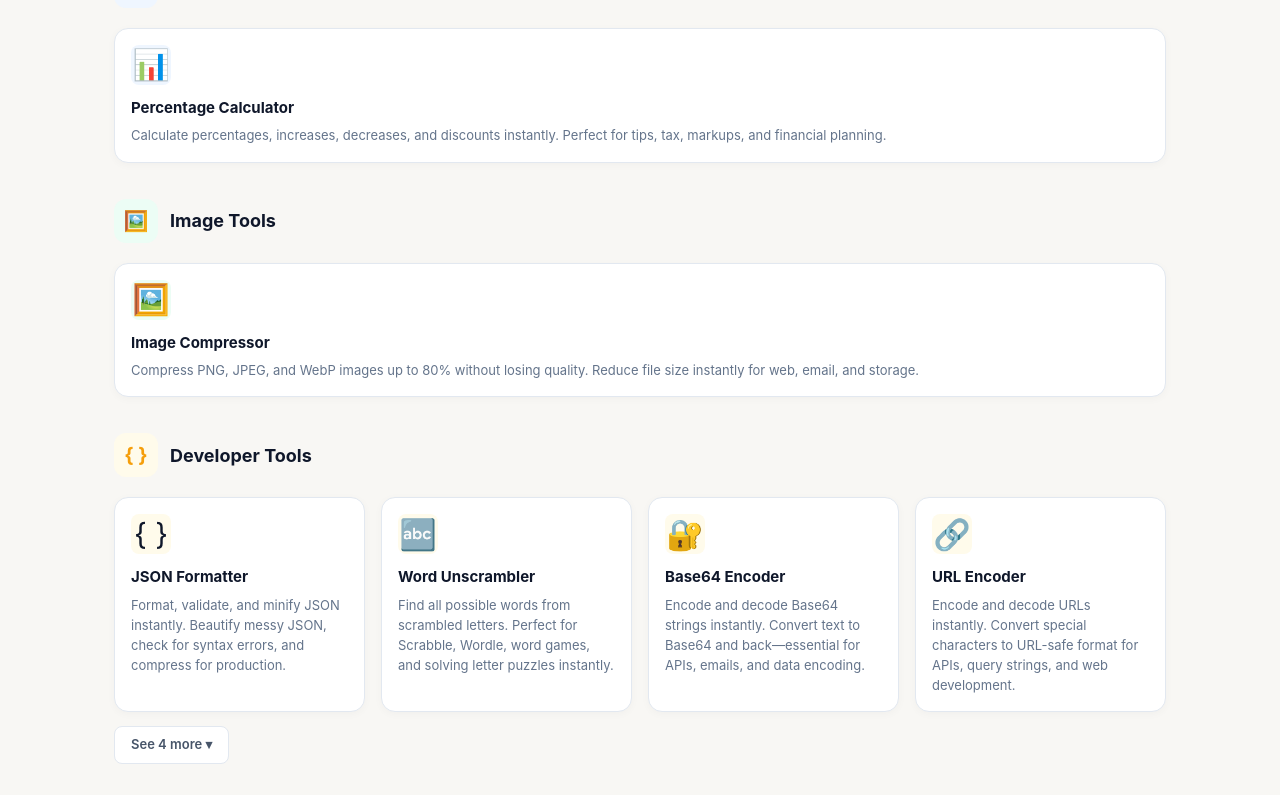
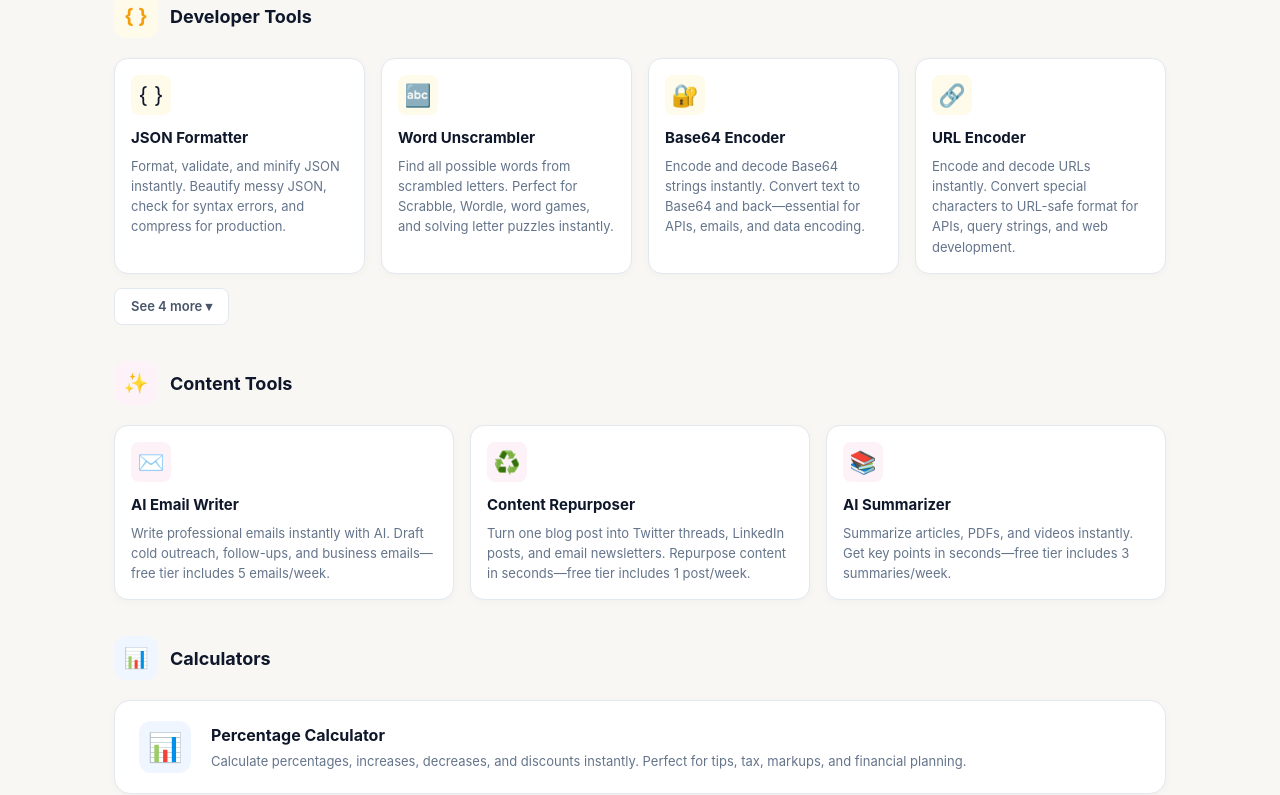
Before and after one commit to rakeshv02/tabutility-landing, a React (Vite) app: page / in a window 1280 px wide. Shown: the part 1045-1840 px from the top of the page. Built offline with nearby package versions, Linux system fonts and the light colour scheme.

Commit message:
Update App.jsx

```diff
--- a/src/App.jsx
+++ b/src/App.jsx
@@ -10,7 +10,7 @@ const colorMap = {
 };
 
 const faqs = [
-  { q: 'Are all tools truly free?',      a: 'Yes. All 10 utility tools are 100% free forever with no sign-up required. Our 3 hybrid tools (Email Writer, Content Repurposer, AI Summarizer) offer free tiers with optional paid upgrades for power users.' },
+  { q: 'Are all tools truly free?',      a: 'Yes. All 11 utility tools are 100% free forever with no sign-up required. Our 3 hybrid tools (Email Writer, Content Repurposer, AI Summarizer) offer free tiers with optional paid upgrades for power users.' },
   { q: 'Do you store my data?',          a: 'No. All utility tools run entirely in your browser—nothing is sent to our servers. We never store, log, or use your data. Hybrid tools store your preferences to improve results, but you can delete anytime.' },
   { q: 'Why are these tools free?',      a: "We believe useful tools should be accessible to everyone. We're supported by non-intrusive ads and optional subscriptions for advanced features. No tracking. No selling your data." },
   { q: 'How often are new tools added?', a: "We're building in public. New tools launch regularly as we identify problems worth solving. Follow us on Reddit and Indie Hackers for updates." },
@@ -18,14 +18,14 @@ const faqs = [
 ];
 
 const valueProps = [
-  { title: 'Private by Default', desc: 'Everything runs locally in your browser. No data leaves your machine.',                color: '#27C281', light: '#EEFBF5', emoji: '🔒' },
-  { title: '100% Free',          desc: 'No hidden fees, no credit card required. Free tools forever.',                        color: '#4B7FED', light: '#EEF1FF', emoji: '💰' },
-  { title: 'No Sign-up',         desc: 'Jump straight into solving your problem without creating an account.',                color: '#FF7A3B', light: '#FFF4EE', emoji: '🚀' },
-  { title: 'Built in Public',    desc: 'Follow the journey. See revenue, wins, and real numbers.',                            color: '#9B6EDE', light: '#F7F1FF', emoji: '📊' },
+  { title: 'Private by Default', desc: 'Everything runs locally in your browser. No data leaves your machine.',             color: '#27C281', light: '#EEFBF5', emoji: '🔒' },
+  { title: '100% Free',          desc: 'No hidden fees, no credit card required. Free tools forever.',                      color: '#4B7FED', light: '#EEF1FF', emoji: '💰' },
+  { title: 'No Sign-up',         desc: 'Jump straight into solving your problem without creating an account.',              color: '#FF7A3B', light: '#FFF4EE', emoji: '🚀' },
+  { title: 'Built in Public',    desc: 'Follow the journey. See revenue, wins, and real numbers.',                          color: '#9B6EDE', light: '#F7F1FF', emoji: '📊' },
 ];
 
 export default function App() {
-  const [expandedFaq, setExpandedFaq] = useState(null);
+  const [expandedFaq, setExpandedFaq]   = useState(null);
   const [showMoreTools, setShowMoreTools] = useState({});
   const [scrolled, setScrolled]         = useState(false);
 
@@ -34,6 +34,10 @@ export default function App() {
     window.addEventListener('scroll', onScroll);
     return () => window.removeEventListener('scroll', onScroll);
   }, []);
+
+  // Sort categories by tool count descending so fuller sections appear first
+  const sortedCategories = Object.entries(toolsConfig.categories)
+    .sort(([, a], [, b]) => b.tools.length - a.tools.length);
 
   return (
     <div style={{ minHeight: '100vh', background: '#f8f7f4', fontFamily: '-apple-system, BlinkMacSystemFont, "Segoe UI", Roboto, sans-serif', color: '#0f172a', margin: 0, padding: 0 }}>
@@ -77,7 +81,7 @@ export default function App() {
           <span style={{ color: '#4B7FED' }}>Respect You.</span>
         </h1>
         <p style={{ fontSize: 18, color: '#64748b', lineHeight: 1.7, maxWidth: 560, margin: '0 auto 36px' }}>
-          14 browser-based utilities for text, dev, and daily tasks. No ads tracking you, no paywalls, and absolutely no sign-ups required.
+          14 browser-based utilities for text, dev, wellness, and daily tasks. No ads tracking you, no paywalls, and absolutely no sign-ups required.
         </p>
         <div style={{ display: 'flex', gap: 12, justifyContent: 'center', flexWrap: 'wrap' }}>
           <a href="#tools" style={{ padding: '14px 28px', background: '#0f172a', color: 'white', borderRadius: 12, fontWeight: 600, fontSize: 15, textDecoration: 'none', boxShadow: '0 4px 16px rgba(15,23,42,0.22)', display: 'inline-block' }}
@@ -127,35 +131,52 @@ export default function App() {
         </div>
 
         <div style={{ display: 'flex', flexDirection: 'column', gap: 36 }}>
-          {Object.entries(toolsConfig.categories).map(([key, category]) => {
-            const colors = colorMap[category.name] || { icon: '#6b7280', light: '#f3f4f6' };
-            const isExpanded = showMoreTools[key];
+          {sortedCategories.map(([key, category]) => {
+            const colors      = colorMap[category.name] || { icon: '#6b7280', light: '#f3f4f6' };
+            const isSingle    = category.tools.length === 1;
+            const isExpanded  = showMoreTools[key];
             const toolsToShow = isExpanded ? category.tools : category.tools.slice(0, 4);
-            const hasMore = category.tools.length > 4;
+            const hasMore     = category.tools.length > 4;
 
             return (
               <div key={key}>
+                {/* Category header */}
                 <div style={{ display: 'flex', alignItems: 'center', gap: 12, marginBottom: 20 }}>
                   <div style={{ width: 44, height: 44, background: colors.light, borderRadius: 12, display: 'flex', alignItems: 'center', justifyContent: 'center', color: colors.icon, fontSize: 20, fontWeight: 700 }}>{category.emoji}</div>
                   <h3 style={{ margin: 0, fontSize: 18, fontWeight: 700, color: '#0f172a' }}>{category.name}</h3>
                 </div>
 
-                {toolsToShow.length > 0 && (
+                {/* Single-tool categories → wide horizontal card */}
+                {isSingle ? (
+                  <a href={category.tools[0].url} target="_blank" rel="noopener noreferrer"
+                    style={{ display: 'flex', alignItems: 'center', gap: 20, padding: '20px 24px', background: 'white', borderRadius: 16, border: '1px solid #e2e8f0', textDecoration: 'none', color: '#0f172a', boxShadow: '0 2px 8px rgba(0,0,0,0.03)', transition: 'all 0.2s' }}
+                    onMouseEnter={e => { e.currentTarget.style.borderColor = colors.icon; e.currentTarget.style.boxShadow = '0 8px 20px rgba(0,0,0,0.08)'; }}
+                    onMouseLeave={e => { e.currentTarget.style.borderColor = '#e2e8f0'; e.currentTarget.style.boxShadow = '0 2px 8px rgba(0,0,0,0.03)'; }}>
+                    <div style={{ flexShrink: 0, width: 52, height: 52, background: colors.light, borderRadius: 12, display: 'flex', alignItems: 'center', justifyContent: 'center', fontSize: 28 }}>
+                      {category.tools[0].emoji}
+                    </div>
+                    <div>
+                      <h4 style={{ margin: '0 0 4px', fontSize: 16, fontWeight: 700, color: '#0f172a' }}>{category.tools[0].name}</h4>
+                      <p style={{ margin: 0, fontSize: 13, color: '#64748b', lineHeight: 1.55 }}>{category.tools[0].description}</p>
+                    </div>
+                  </a>
+                ) : (
+                  /* Multi-tool categories → grid */
+                  <>
                     <div style={{ display: 'grid', gridTemplateColumns: 'repeat(auto-fit, minmax(240px, 1fr))', gap: 16 }}>
                       {toolsToShow.map(tool => (
                         <a key={tool.id} href={tool.url} target="_blank" rel="noopener noreferrer"
                           style={{ display: 'flex', flexDirection: 'column', padding: 16, background: 'white', borderRadius: 14, border: '1px solid #e2e8f0', textDecoration: 'none', color: '#0f172a', boxShadow: '0 2px 8px rgba(0,0,0,0.03)', transition: 'all 0.2s' }}
-                        onMouseEnter={e => { e.currentTarget.style.borderColor = colors.icon; e.currentTarget.style.boxShadow = `0 8px 20px rgba(0,0,0,0.08)`; }}
+                          onMouseEnter={e => { e.currentTarget.style.borderColor = colors.icon; e.currentTarget.style.boxShadow = '0 8px 20px rgba(0,0,0,0.08)'; }}
                           onMouseLeave={e => { e.currentTarget.style.borderColor = '#e2e8f0'; e.currentTarget.style.boxShadow = '0 2px 8px rgba(0,0,0,0.03)'; }}>
                           <div style={{ width: 40, height: 40, background: colors.light, borderRadius: 8, display: 'flex', alignItems: 'center', justifyContent: 'center', marginBottom: 12 }}>
-                          <span style={{ fontSize: 30 }}>{tool.emoji}</span>
+                            <span style={{ fontSize: 22 }}>{tool.emoji}</span>
                           </div>
                           <h4 style={{ margin: '0 0 6px', fontSize: 15, fontWeight: 700, color: '#0f172a' }}>{tool.name}</h4>
                           <p style={{ margin: 0, fontSize: 13, color: '#64748b', lineHeight: 1.55, flexGrow: 1 }}>{tool.description}</p>
                         </a>
                       ))}
                     </div>
-                )}
 
                     {hasMore && (
                       <button onClick={() => setShowMoreTools(p => ({ ...p, [key]: !p[key] }))}
@@ -164,6 +185,8 @@ export default function App() {
                         onMouseLeave={e => e.currentTarget.style.background = 'white'}>
                         {isExpanded ? 'Show less ▴' : `See ${category.tools.length - 4} more ▾`}
                       </button>
+                    )}
+                  </>
                 )}
               </div>
             );
```
Lines whose indentation alone changed are shown as unchanged.
